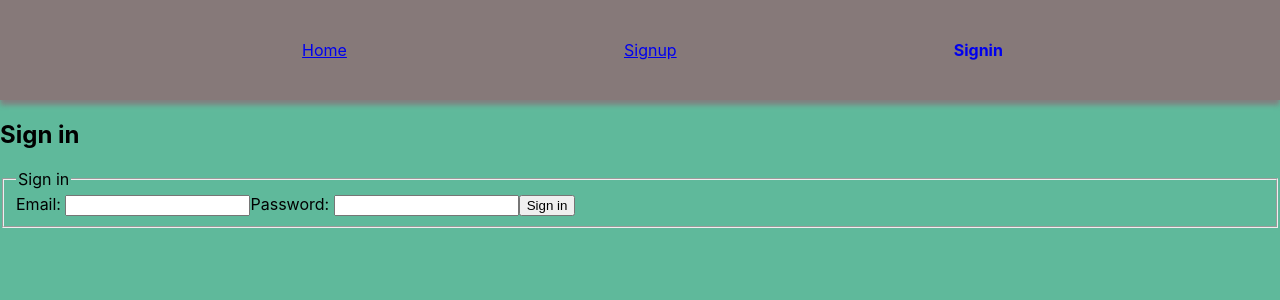
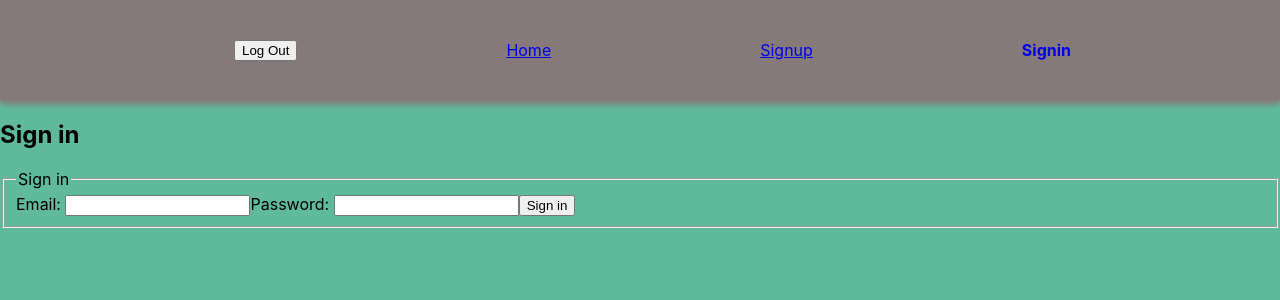
Before and after one commit to pete-hamrick/todo-frontend, a React (Create React App) app: page /signin in a window 1280 px wide. Shown: the top 300 px of the page. Built offline with nearby package versions, Linux system fonts and the light colour scheme.

Commit message:
got rid of unused variables, added logout button

```diff
--- a/src/App.js
+++ b/src/App.js
@@ -12,15 +12,20 @@ class App extends Component {
   setToken = (value) => {
     this.setState({ token: value })
   }
+  handleLogout = () => {
+    localStorage.removeItem('TOKEN')
+    window.location.replace('/')
+  }
   render() {
     return (
       <section>
         <BrowserRouter>
           <header>
                 <div className='links'>
+                    <button onClick={this.handleLogout}>Log Out</button>
                     <NavLink activeClassName='selected' exact to='/'>Home</NavLink>
                     {this.state.token && (
-                        <NavLink activeClassName='selected' to='/todos'>To Do List</NavLink>
+                      <NavLink activeClassName='selected' to='/todos'>To Do List</NavLink>
                     )}
                     {!this.state.token && (
                         <>
--- a/src/ToDos.js
+++ b/src/ToDos.js
@@ -19,7 +19,7 @@ class ToDos extends Component {
 
     handleAddToDo = async (e) => {
         e.preventDefault();
-        const data = await createToDo(this.props.token, {
+        await createToDo(this.props.token, {
             todo: this.state.new_todo,
             completed: false,
         });
@@ -29,7 +29,7 @@ class ToDos extends Component {
 
     handleCompleted = async (todo) => {
         todo.completed = !todo.completed;
-        const data = await updateToDo(this.props.token, todo);
+        await updateToDo(this.props.token, todo);
         this.fetchToDos();
     }
     render() {
```
